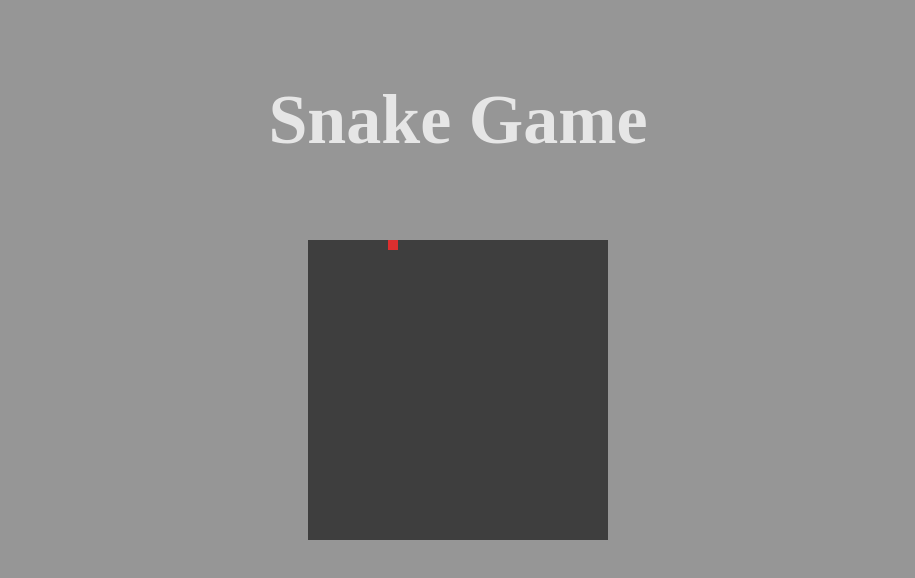
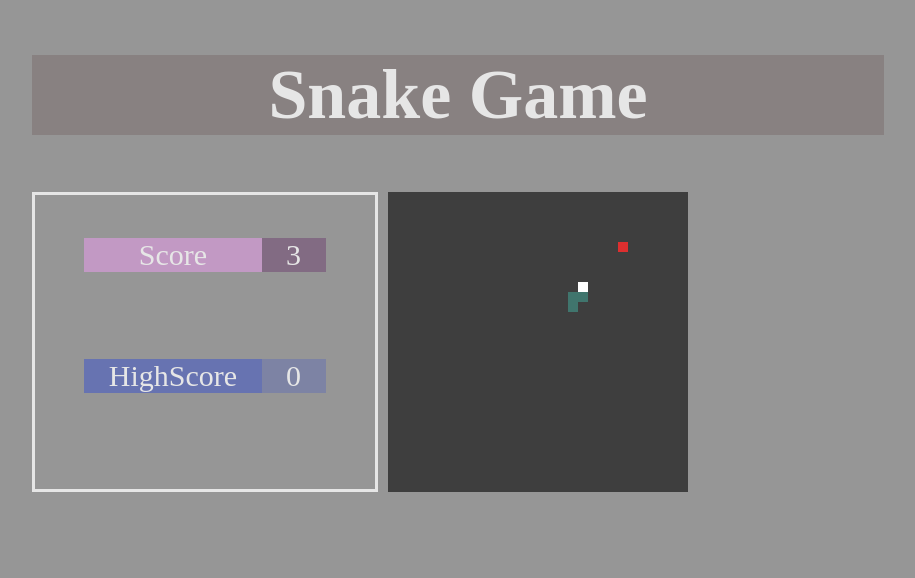
Before and after one commit to KafrouniChris/Snake-tutorial, a plain HTML site: page index.html in a window 1280 px wide. Shown: the whole page, without its empty margins (182-1097 px from the left). Drawn offline with Linux system fonts and the light colour scheme; a web font is replaced by a local one.

Commit message:
Used Css Grid

```diff
--- a/draw.js
+++ /dev/null
@@ -1,35 +0,0 @@
-const canvas = document.querySelector(".canvas");
-const ctx = canvas.getContext("2d");
-const scale = 10;
-
-const rows = canvas.height / scale;
-const columns = canvas.width / scale;
-
-(function setup() {
-    snake = new Snake();
-    fruit = new Fruit();
-    fruit.pickLocation();
-
-
-    window.setInterval(() => {
-        var direction = Math.floor(Math.random()*4);
-        console.log(direction);
-        snake.changeDirection(direction);
-
-        ctx.clearRect(0, 0, canvas.width, canvas.height);
-        fruit.draw();
-        snake.update();
-        snake.draw();
-
-        if (snake.eat(fruit)) {
-            fruit.pickLocation();
-        }
-    }, 250);
-}());
-
-/*
-window.addEventListener('keydown', ((evt) => {
-    const direction = evt.key.replace('Arrow', '');
-    snake.changeDirection(direction);
-}))
-*/
--- a/fruit.js
+++ /dev/null
@@ -1,15 +0,0 @@
-function Fruit() {
-
-    this.x;
-    this.y;
-
-    this.pickLocation = function() {
-        this.x = (Math.floor(Math.random() * rows - 1) + 1) * scale;
-        this.y = (Math.floor(Math.random() * columns - 1) + 1) * scale;
-    }
-
-    this.draw = function() {
-        ctx.fillStyle = "#dd2f2f";
-        ctx.fillRect(this.x, this.y, scale, scale);
-    }
-}
--- a/index.html
+++ b/index.html
@@ -1,16 +1,31 @@
 <!DOCTYPE html>
 <html lang="en" dir="ltr">
+
+
     <head>
         <meta charset="utf-8">
         <title>Snake Game</title>
 
         <link rel="stylesheet" href="style.css">
     </head>
+
     <body>
-        <h1>Snake Game</h1>
-        <canvas class="canvas" width="300" height="300"></canvas>
+        <div class="container">
+            <h1 id="title">Snake Game</h1>
+            <canvas class="canvas" width="300" height="300"></canvas>
+            <div class="info">
+                <p id="score-title">Score</p><p id="score">0</p>
+                <p id="highScore-title">HighScore</p><p id="highScore">0</p>
+            </div>
+        </div>
+
+
+
     </body>
-    <script type="text/javascript" src="fruit.js"></script>
-    <script type="text/javascript" src="snake.js"></script>
-    <script type="text/javascript" src="draw.js"></script>
+
+    <script type="text/javascript" src="javascript/fruit.js"></script>
+    <script type="text/javascript" src="javascript/snake.js"></script>
+    <script type="text/javascript" src="javascript/ai.js"></script>
+    <script type="text/javascript" src="javascript/draw.js"></script>
+
 </html>
--- /dev/null
+++ b/javascript/ai.js
@@ -0,0 +1,8 @@
+function Ai() {
+    this.chooseDirection = function(){
+        var futureDist = snake.futureDistanceFromFruit(fruit);
+
+        var nextMove = snake.getMin(futureDist);
+        return nextMove;
+    };
+}
--- /dev/null
+++ b/javascript/draw.js
@@ -0,0 +1,52 @@
+const MODE = 'AI'; // 'AI' || 'HUMAN'
+var HIGHSCORE = 0;
+
+
+const CANVAS = document.querySelector(".canvas");
+const CTX = CANVAS.getContext("2d");
+const SCALE = 10;
+const SPEED = SCALE * (1);
+
+const ROWS = CANVAS.height / SCALE;
+const COLUMNS = CANVAS.width / SCALE;
+const GAME = {
+    distance: dist => Math.sqrt(Math.pow(dist.x, 2) + Math.pow(dist.y, 2)),
+    distanceFromTarget: (src, target) =>  ({
+        x: (target.x - src.x),
+        y: (target.y - src.y),
+    }),
+};
+
+
+(function setup() {
+    snake = new Snake();
+    fruit = new Fruit();
+    ai = new Ai();
+    fruit.pickLocation();
+
+
+    window.setInterval(() => {
+        if (MODE === 'AI'){
+            var direction = ai.chooseDirection();
+            snake.changeDirection(direction);
+        }
+
+
+        CTX.clearRect(0, 0, CANVAS.width, CANVAS.height);
+        fruit.draw();
+        snake.update();
+        snake.draw();
+
+        if (snake.eat(fruit)) {
+            var score = +document.getElementById("score").innerHTML;
+            document.getElementById("score").innerHTML = score + 1 ;
+            fruit.pickLocation();
+        }
+    }, 50);
+}());
+
+
+window.addEventListener('keydown', ((evt) => {
+    const direction = evt.key.replace('Arrow', '');
+    snake.changeDirection(direction);
+}))
--- /dev/null
+++ b/javascript/fruit.js
@@ -0,0 +1,16 @@
+function Fruit() {
+
+    this.x;
+    this.y;
+
+    this.pickLocation = function() {
+        this.x = (Math.floor(Math.random() * ROWS - 1) + 1) * SCALE;
+        this.y = (Math.floor(Math.random() * COLUMNS - 1) + 1) * SCALE;
+    }
+
+    this.draw = function() {
+        CTX.fillStyle = "#dd2f2f";
+        CTX.fillRect(this.x, this.y, SCALE, SCALE);
+    }
+
+}
--- /dev/null
+++ b/javascript/snake.js
@@ -0,0 +1,103 @@
+function Snake(){
+
+    this.x = 0;
+    this.y = 0;
+    this.xSpeed = SPEED;
+    this.ySpeed = 0;
+    this.size = 0;
+    this.tail = [];
+
+    const DIRECTIONS = {
+        'Up': {x: 0, y: -(SPEED), opposite:'Down'},
+        'Down': {x: 0, y: (SPEED), opposite:'Up'},
+        'Left': {x: -(SPEED), y: 0, opposite:'Right'},
+        'Right': {x: (SPEED), y: 0, opposite:'Left'},
+    };
+    this.currentDirection = 'Right';
+
+    this.draw = function() {
+        CTX.fillStyle = "#ffffff";
+        CTX.fillRect(this.x, this.y, SCALE, SCALE);
+        CTX.fillStyle = "#40756d";
+        for (let i = 0; i < this.tail.length; i++) {
+            CTX.fillRect(this.tail[i].x, this.tail[i].y, SCALE, SCALE);
+        }
+    }
+
+    this.update = function() {
+        for (let i = 0; i < this.tail.length - 1; i++) {
+            this.tail[i] = this.tail[i+1];
+            if (this.tail[i].x == this.x && this.tail[i].y == this.y) {
+                this.tail = []; this.size = 0;
+                var score = +document.getElementById("score").innerHTML;
+                document.getElementById("score").innerHTML = 0 ;
+
+                if (score > HIGHSCORE) {
+                    HIGHSCORE = score;
+                    document.getElementById("highScore").innerHTML = HIGHSCORE;
+                }
+            }
+        }
+
+        this.tail[this.size - 1] = { x: this.x, y: this.y };
+
+        this.x += this.xSpeed;
+        this.y += this.ySpeed;
+
+        if (this.x > CANVAS.width) this.x = 0;
+        if (this.y > CANVAS.height) this.y = 0;
+        if (this.x < 0) this.x = CANVAS.width;
+        if (this.y < 0) this.y = CANVAS.height;
+
+
+
+    }
+
+    this.changeDirection = function(direction) {
+
+        if (
+            direction === DIRECTIONS[this.currentDirection].opposite &&
+            this.size > 0
+        ) return;
+
+        this.currentDirection = direction;
+        this.xSpeed = DIRECTIONS[direction].x;
+        this.ySpeed = DIRECTIONS[direction].y;
+    }
+
+    this.eat = function(fruit) {
+        if (this.x === fruit.x && this.y === fruit.y) {
+            this.size++;
+            return true;
+        }
+        return false;
+    }
+
+    this.distanceFromFruit = function(fruit) {
+        dist = GAME.distanceFromTarget(this, fruit);
+        return GAME.distance(dist);
+    }
+
+    this.futureDistanceFromFruit = function(fruit){
+        var dist = {
+            'Left':{x: (fruit.x - (this.x-SPEED)), y: (fruit.y - this.y)},
+            'Right':{x: (fruit.x - (this.x+SPEED)), y: (fruit.y - this.y)},
+            'Up':{x: (fruit.x - (this.x)), y: (fruit.y - (this.y-SPEED))},
+            'Down':{x: (fruit.x - (this.x)), y: (fruit.y - (this.y+SPEED))},
+        }
+        return {
+            'Left': GAME.distance(dist.Left),
+            'Right': GAME.distance(dist.Right),
+            'Up': GAME.distance(dist.Up),
+            'Down': GAME.distance(dist.Down),
+        };
+    }
+    this.getMin = function(dist){
+        var min = 'Left';
+        if (dist.Right < dist[min]) min = 'Right';
+        if (dist.Up < dist[min]) min = 'Up';
+        if (dist.Down < dist[min]) min = 'Down';
+
+        return min;
+    };
+}
--- a/snake.js
+++ /dev/null
@@ -1,90 +0,0 @@
-function Snake(){
-
-    const speed = scale * (1);
-    this.x = 0;
-    this.y = 0;
-    this.xSpeed = speed;
-    this.ySpeed = 0;
-    this.size = 0;
-    this.tail = [];
-
-    const DIRECTIONS = {
-        'Up': {x: 0, y: -(speed), opposite:'Down'},
-        'Down': {x: 0, y: (speed), opposite:'Up'},
-        'Left': {x: -(speed), y: 0, opposite:'Right'},
-        'Right': {x: (speed), y: 0, opposite:'Left'},
-    };
-    this.currentDirection = 'Right';
-
-    this.draw = function() {
-        ctx.fillStyle = "#ffffff";
-        ctx.fillRect(this.x, this.y, scale, scale);
-
-        for (let i = 0; i < this.tail.length; i++) {
-            ctx.fillStyle = this.nexColor(i);
-            ctx.fillRect(this.tail[i].x, this.tail[i].y, scale, scale);
-        }
-    }
-
-    var colorPalette = [
-        "#54cdc6",
-        "#299690",
-        "#a2fef9",
-        "#578683",
-        "#728584",
-        "#00e0d5"
-    ];
-    this.nexColor = function(a) {
-        return colorPalette[a%colorPalette.length];
-    }
-
-    this.update = function() {
-        for (let i = 0; i < this.tail.length - 1; i++) {
-            this.tail[i] = this.tail[i+1];
-        }
-
-        this.tail[this.size - 1] = { x: this.x, y: this.y };
-
-        this.x += this.xSpeed;
-        this.y += this.ySpeed;
-
-        if (this.x > canvas.width) this.x = 0;
-        if (this.y > canvas.height) this.y = 0;
-        if (this.x < 0) this.x = canvas.width;
-        if (this.y < 0) this.y = canvas.height;
-    }
-
-    this.changeDirection = function(direction) {
-        switch (direction) {
-            case 0:
-                direction = 'Right';
-                break;
-            case 1:
-                direction = 'Left';
-                break;
-            case 2:
-                direction = 'Up';
-                break;
-            case 3:
-                direction = 'Down';
-                break;
-        }
-
-        if (
-            direction === DIRECTIONS[this.currentDirection].opposite &&
-            this.size > 0
-        ) return;
-
-        this.currentDirection = direction;
-        this.xSpeed = DIRECTIONS[direction].x;
-        this.ySpeed = DIRECTIONS[direction].y;
-    }
-
-    this.eat = function(fruit) {
-        if (this.x === fruit.x && this.y === fruit.y) {
-            this.size++;
-            return true;
-        }
-        return false;
-    }
-}
--- a/style.css
+++ b/style.css
@@ -1,15 +1,61 @@
 @import url('https://fonts.googleapis.com/css2?family=IM+Fell+French+Canon+SC&display=swap');
 
-body{
+body {
     font-family: 'IM Fell French Canon SC', serif;
-    text-align: center;
     background: rgb(150, 150, 150);
     color: #e6e6e6;
 }
-h1{
-    margin: 10vh 0 10vh 0;
+.container{
+    display: grid;
+    grid-column: 1fr 1fr 1fr 1fr;
+    grid-row: 1fr 2fr;
+    grid-template-areas:
+        ". title title  ."
+        ". info  canvas .";
+    grid-gap: 10px;
+
+}
+
+#title {
+    background: #888181;
+    text-align: center;
+    grid-area: title;
     font-size: 70px;
 }
-.canvas{
+.canvas {
+
+    grid-area: canvas;
     background-color: #3e3e3e;
 }
+.info {
+    text-align: center;
+    align-items: center;
+    font-size: 30px;
+    border: solid;
+    grid-area: info;
+    display: grid;
+    grid-column: 1fr 2fr 1fr 1fr;
+    grid-row: auto 1fr 1fr 1fr 1fr;
+    grid-template-areas:
+        ". score-title      score     ."
+        ". highScore-title  highScore ."
+        ". . . ."
+        ". . . .";
+}
+#score-title{
+
+    background: rgb(194, 153, 196);
+    grid-area: score-title;
+}
+#score{
+    background: rgb(130, 107, 131);
+    grid-area: score;
+}
+#highScore-title{
+    background: rgb(103, 115, 177);
+    grid-area: highScore-title;
+}
+#highScore{
+    background: rgb(125, 131, 164);
+    grid-area: highScore;
+}
```
Also changed, not shown: 1 other file.
